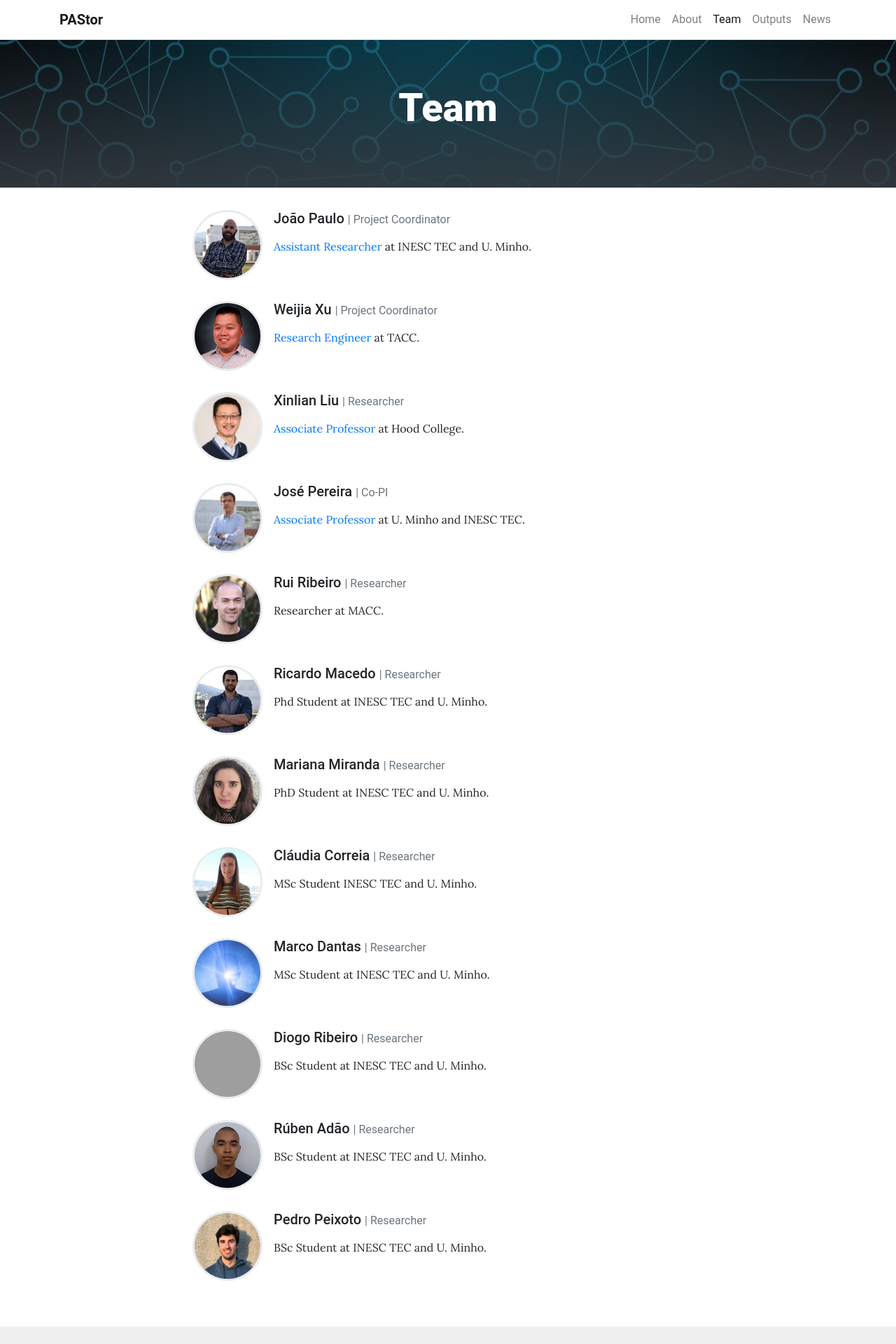
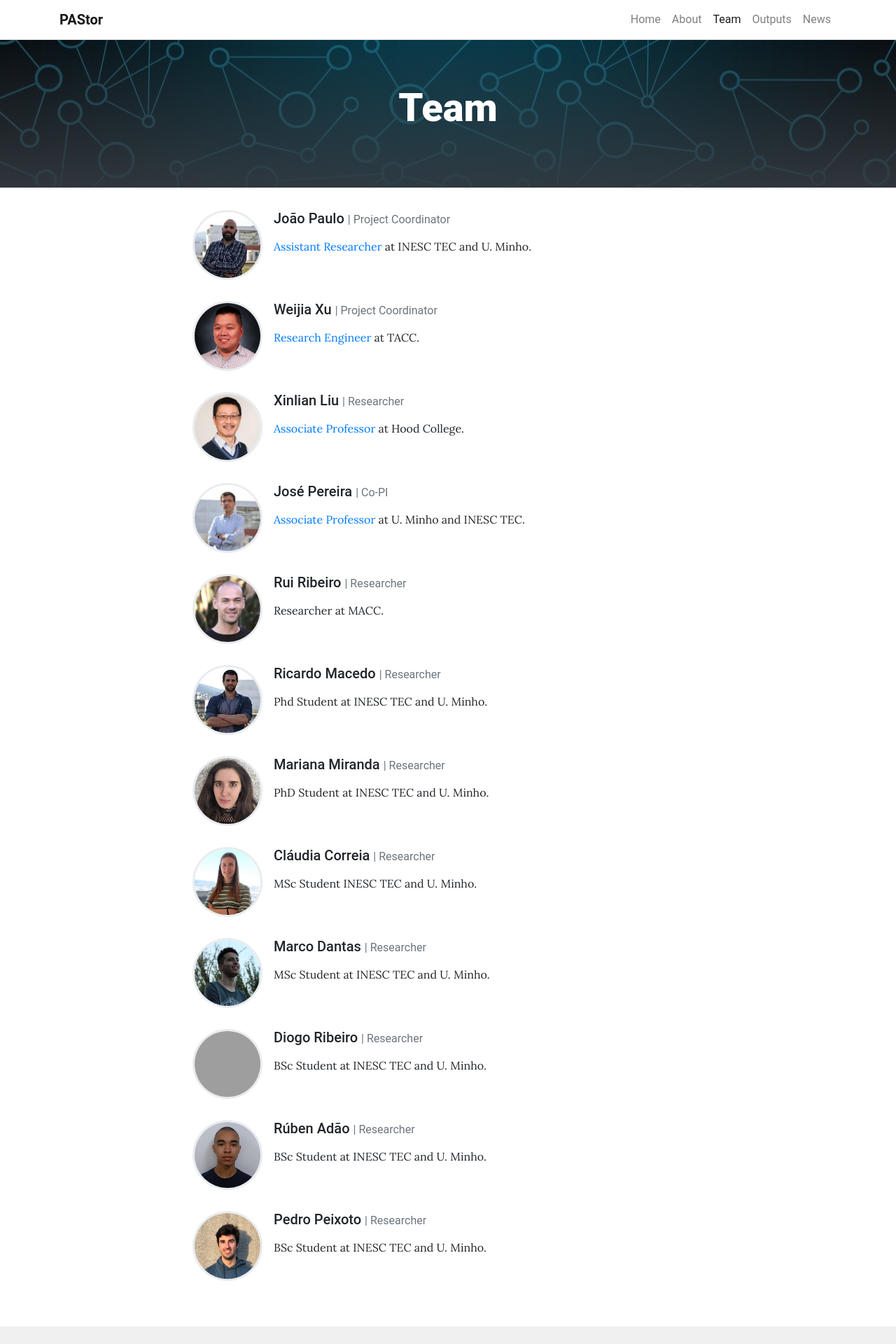
Before and after one commit to pastor-project/pastor-project.github.io, a Jekyll site: the page built from pages/team.md, in a window 1280 px wide. Shown: the top 1920 px of the page at 70% size. Built offline with Jekyll 4.4.1, drawn with Linux system fonts in a browser that asks for light colours; grey boxes are pictures that could not be loaded.

Commit message:
update team pic

```diff
--- a/_data/team.yml
+++ b/_data/team.yml
@@ -50,7 +50,7 @@
 
 - name: Marco Dantas
   role: Researcher # Will appear next to name
-  image: assets/img/default.jpg # Can be external link
+  image: assets/img/marco.jpg # Can be external link
   description: > # Can be Markdown
     MSc Student at INESC TEC and U. Minho.
 
```
Also changed, not shown: assets/img/marco.jpg (added).
